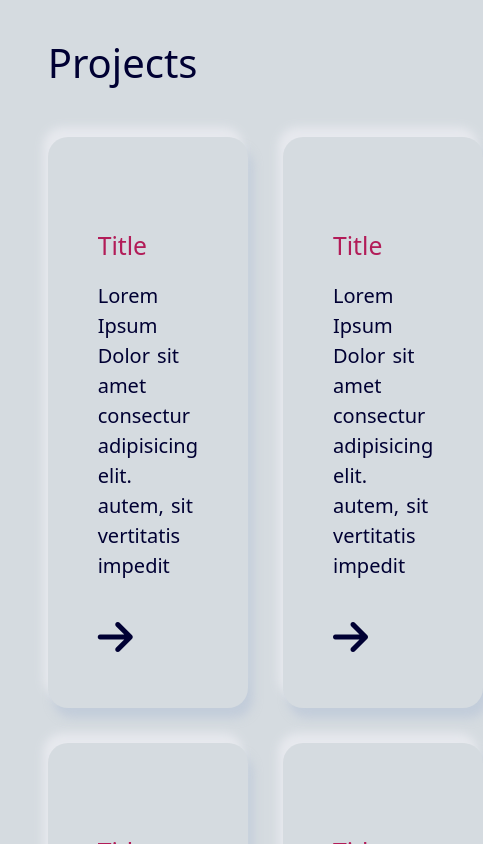
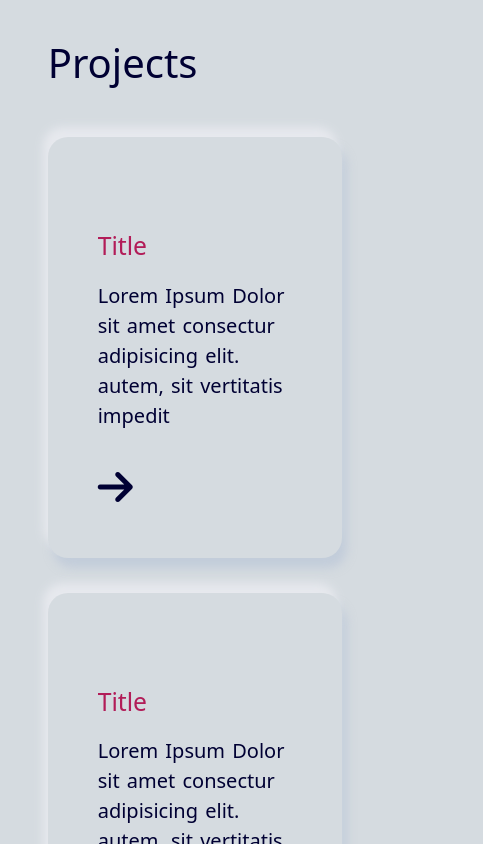
Before and after one commit to 3li4m/Portfolio-Website-React, a React (Create React App) app: page / in a window 390 px wide. Shown: the part 980-1824 px from the top of the page, 483 px wide, since content can reach past the window. Built offline with nearby package versions, Linux system fonts and the light colour scheme.

Commit message:
Making mobile friendly

```diff
--- a/src/PortfolioContainer/Projects/Projects.css
+++ b/src/PortfolioContainer/Projects/Projects.css
@@ -92,3 +92,31 @@ p{
 .text-center{
     text-align: center;
 }
+
+@media (max-width: 1140px) {
+    .grid{
+        grid-template-columns: repeat(2,1fr);
+    }
+}
+
+@media (max-width: 900px){
+
+}
+
+@media (max-width: 820px){
+    .grid{
+        grid-template-columns: repeat(2,1fr);
+    }
+}
+
+@media (max-width: 768px) {
+    .grid{
+        grid-template-columns: repeat(1,1fr);
+    }
+}
+
+@media (max-width: 640px) {
+    .grid{
+        grid-template-columns: repeat(1,1fr);
+    }
+}
```
Also changed, not shown: src/App.css (line endings or trailing spaces).
